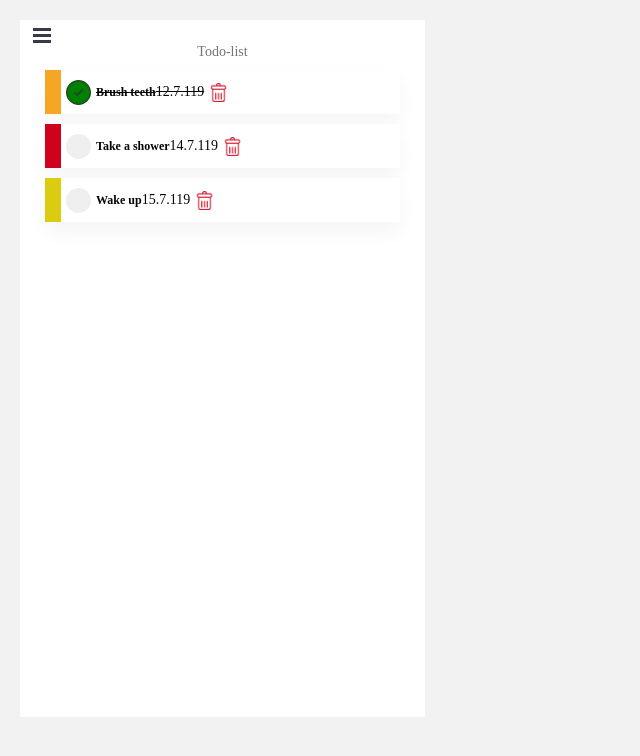
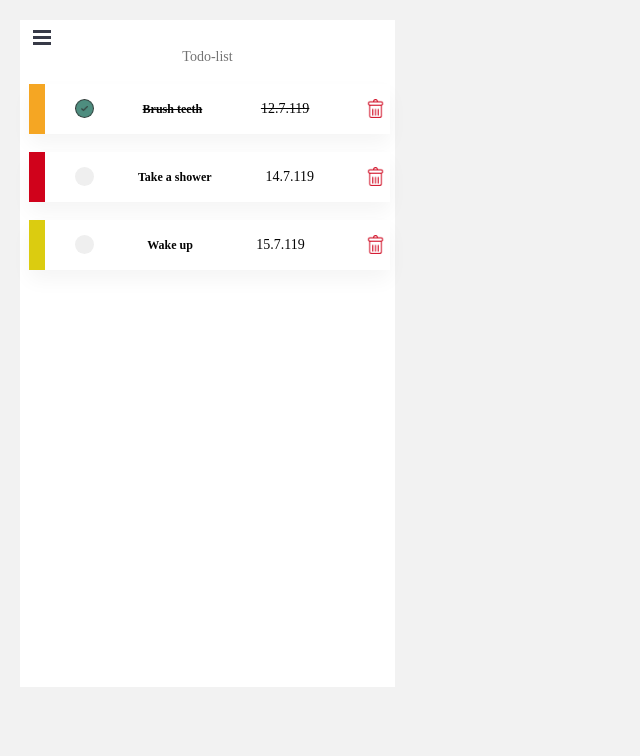
Before and after one commit to mehtis/todo-list, a React (Create React App) app: page / in a window 1280 px wide. Shown: the top 756 px of the page, without its empty margins (0-640 px from the left). Built offline with nearby package versions, Linux system fonts and the light colour scheme.

Commit message:
Updated styles

```diff
--- a/src/App.js
+++ b/src/App.js
@@ -11,7 +11,6 @@ const PageWrapper = styled.div`
   width: 375px;
   height: 667px;
   background: #FFFFFF;
-  padding: 15px;
   margin: 20px;
 `
 
--- a/src/components/ListItem.js
+++ b/src/components/ListItem.js
@@ -11,12 +11,15 @@ import '../css/ListItem.css'
 
 
 const Wrapper = styled.div`
-  display: flex;
+  display: inline-flex;
+  justify-content: space-between;
+  width: calc(100% - 30px);
   align-items: center;
   text-align: center;
   background: #FFFFFF;
   box-shadow: 0px 10px 20px rgba(0, 0, 0, 0.0416667);
-  margin: 10px;
+  margin: 9px;
+  min-height: 50px;
   border-left: 16px solid ${({priority}) => {
     if (priority === 'LOW') {
       return '#DBCC10'
@@ -28,13 +31,16 @@ const Wrapper = styled.div`
 
 const Input = styled.input`
   border: none;
-  height: 25px;
-  width: 25px;
+  height: 19px;
+  width: 19px;
 `
 
 const FinishedButton = styled(Input)`
   border-radius: 50%;
   margin: 5px;
+  margin-left: 30px;
+  color: white;
+  float: left;
 `
 
 const DeleteButton = styled(Input)`
@@ -42,9 +48,9 @@ const DeleteButton = styled(Input)`
   background-repeat: no-repeat;
   background-size: 100%;
   background-color: white;
-  width: 19px;
-  height: 19px;
   margin: 5px;
+  position: relative;
+  right: 0px;
 `
 
 const Header = styled.h3`
@@ -59,14 +65,14 @@ const Header = styled.h3`
   color: #050505;
 `
 
-const Paragraph = styled.p`
-  top: calc(50% - 16px/2 - 209.5px);
-
+const Date = styled.p`
   font-family: Raleway;
   font-style: normal;
   font-weight: 500;
   font-size: 14px;
   line-height: 16px;
+  margin-left: 15px;
+  margin-right: 8px;
 
   color: #050505;
 `
@@ -77,7 +83,6 @@ const ListItem = props => {
     (date.getMonth() + 1 ) + '.' +
     date.getYear())
 
-  //TODO: General Header element
   return (
     <Wrapper priority={props.note.priority}className="div-list-item">
       <FinishedButton
@@ -90,10 +95,10 @@ const ListItem = props => {
       >
         {props.note.title}
       </Header>
-      <Paragraph
+      <Date
         className={props.note.finished ? 'text-finished': ''}>
         {dateInFinnishFormat(props.note.deadline)}
-      </Paragraph>
+      </Date>
       <DeleteButton
         type="button"
         className="input-del"
--- a/src/components/Notification.js
+++ b/src/components/Notification.js
@@ -3,7 +3,7 @@ import PropTypes from 'prop-types'
 import styled from 'styled-components'
 
 const Wrapper = styled.div`
-  background: green;
+  background: #4E8D7F;
   width: 80%;
   padding: 5px;
   margin-top: 15px;
--- a/src/components/TextInput.js
+++ b/src/components/TextInput.js
@@ -12,7 +12,7 @@ const Header = styled.h2`
 `
 
 const Input = styled.input`
-  width: 200px;
+  width: 90%;
   border: none;
   border-bottom: 1px solid #979797;
   opacity: 0.55;
--- a/src/css/Hamburger.css
+++ b/src/css/Hamburger.css
@@ -4,7 +4,7 @@
     width: 18px;
     height: 15px;
     left: 33px;
-    top: 28px;
+    top: 30px;
   }
 
   /* Color/shape of burger icon bars */
@@ -41,7 +41,7 @@
   /* General sidebar styles */
   .bm-menu {
     /*TODO: Better color */
-    background: #EBDC23;;
+    background: #F5A623;;
     padding: 2.5em 1.5em 0;
     font-size: 1.15em;
   }
--- a/src/css/ListItem.css
+++ b/src/css/ListItem.css
@@ -2,7 +2,7 @@
   background-image: url(../res/done.png);
   background-repeat: no-repeat;
   background-size: 100%;
-  background-color: green;
+  background-color: #4E8D7F;
 }
 
 .text-finished {
--- a/src/views/AddTodo.js
+++ b/src/views/AddTodo.js
@@ -19,6 +19,15 @@ const initialState = {
   submitted: false
 }
 
+const PageWrapper = styled.div`
+  width: 375px;
+  height: 667px;
+  padding-top: 20px;
+`
+
+const Wrapper = styled.div`
+  margin: 30px;
+`
 
 const Button = styled.button`
   background: #4089DE;
@@ -118,9 +127,10 @@ class AddTodo extends React.Component {
       }
     ]
     return (
+      <PageWrapper>
         <form onSubmit={this.onSubmit}>
           <h1>Add todo</h1>
-        <div>
+          <Wrapper>
             <TextInput
               title="Title"
               name="title"
@@ -142,16 +152,19 @@ class AddTodo extends React.Component {
               values={radioValues}
             />
             <Button type="submit" >Add</Button>
-          {this.props.errors && this.props.errors.map(error =>
+            { //TODO: Styling for errors
+              this.props.errors && this.props.errors.map(error =>
                 <div key={error.message} className="div-error">
                   {error.message}
                 </div>
-          )}
+              )
+            }
             {this.state.submitted &&
               <Notification message="Note added" />
             }
-        </div>
+          </Wrapper>
         </form>
+      </PageWrapper>
     )
   }
 }
--- a/src/views/List.js
+++ b/src/views/List.js
@@ -11,7 +11,7 @@ import ListItem from '../components/ListItem'
 const PageWrapper = styled.div`
   width: 375px;
   height: 667px;
-  background: #FFFFFF;
+  padding-top: 20px;
 `
 
 const ListWrapper = styled.div`
@@ -27,6 +27,7 @@ const List = props => {
 
   const removeNote = note => props.removeNote(note)
 
+  //TODO: Generic PageWrapper
   return (
     <PageWrapper className="list">
       <h1>Todo-list</h1>
```
Lines whose indentation alone changed are shown as unchanged.
